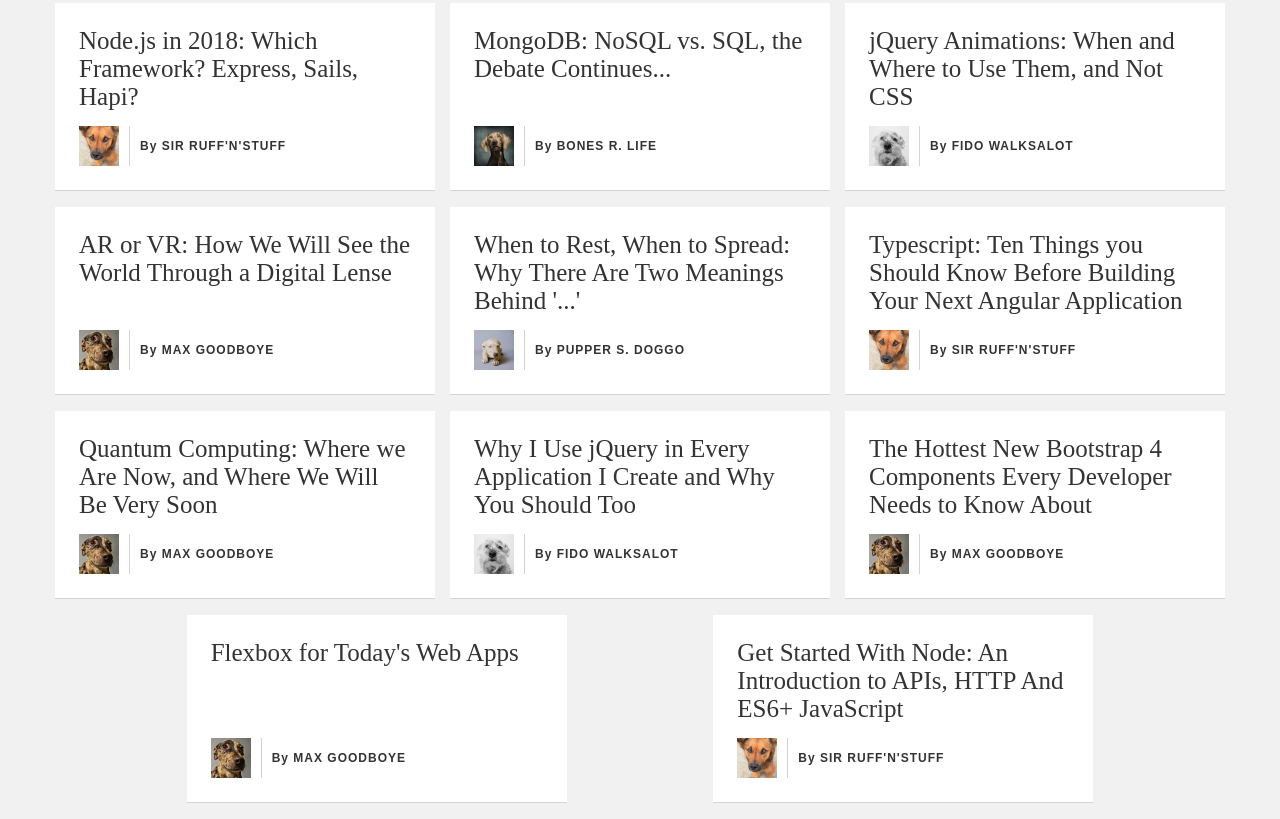
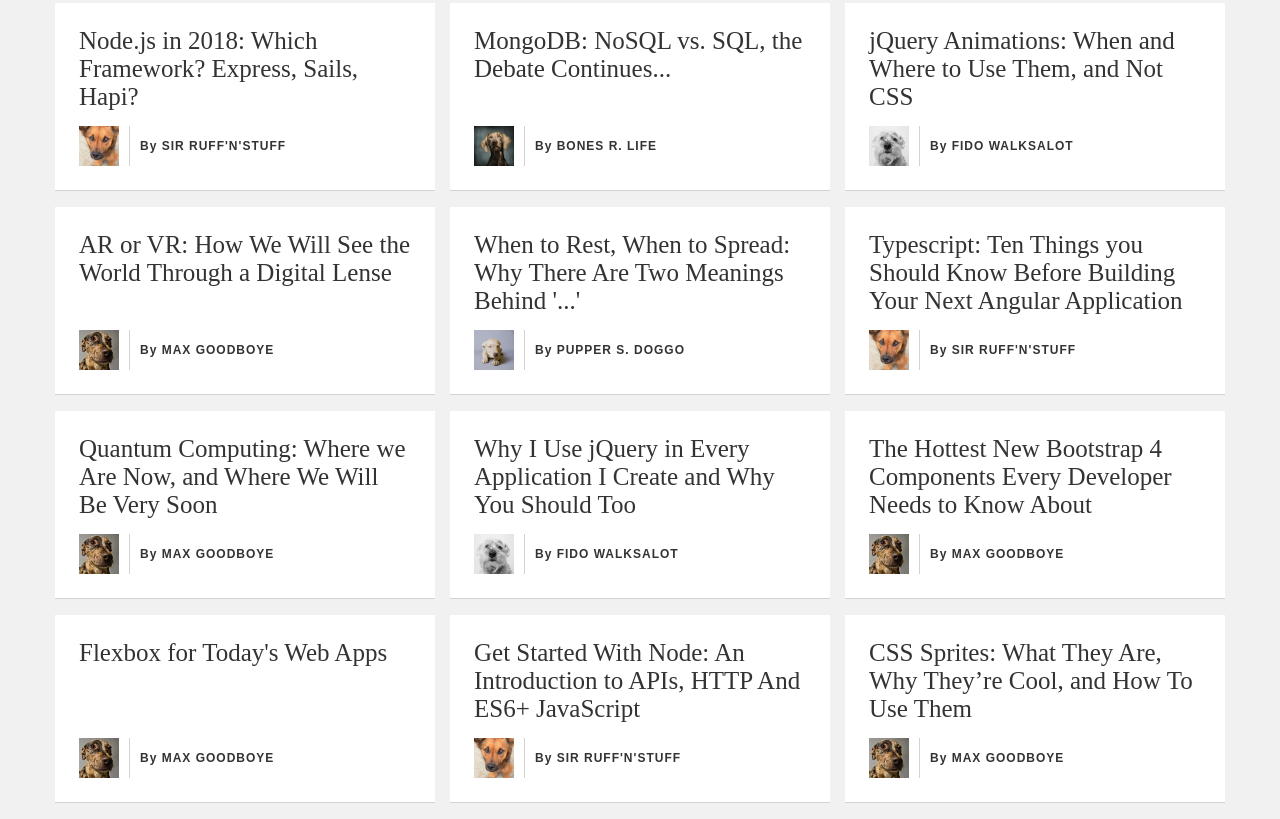
Before and after one commit to lambda-andrew/Sprint-Challenge-Applied-JS, a plain HTML site: page index.html in a window 1280 px wide. Shown: the part 632-1451 px from the top of the page. Drawn offline with nearby package versions, Linux system fonts and the light colour scheme; a web font is replaced by a local one.

Commit message:
Just having fun with the components now

```diff
--- a/index.html
+++ b/index.html
@@ -233,6 +233,17 @@
       </div>
     </div>
 
+    <div class="card" data-tab="technology">
+      <div class="headline">CSS Sprites: What They Are, Why They’re Cool, and How To Use Them
+</div>
+      <div class="author">
+        <div class="img-container">
+          <img src="./assets/max.jpg" />
+        </div>
+        <span>By MAX GOODBOYE</span>
+      </div>
+    </div>
+
   </div>
 </body>
 
```
